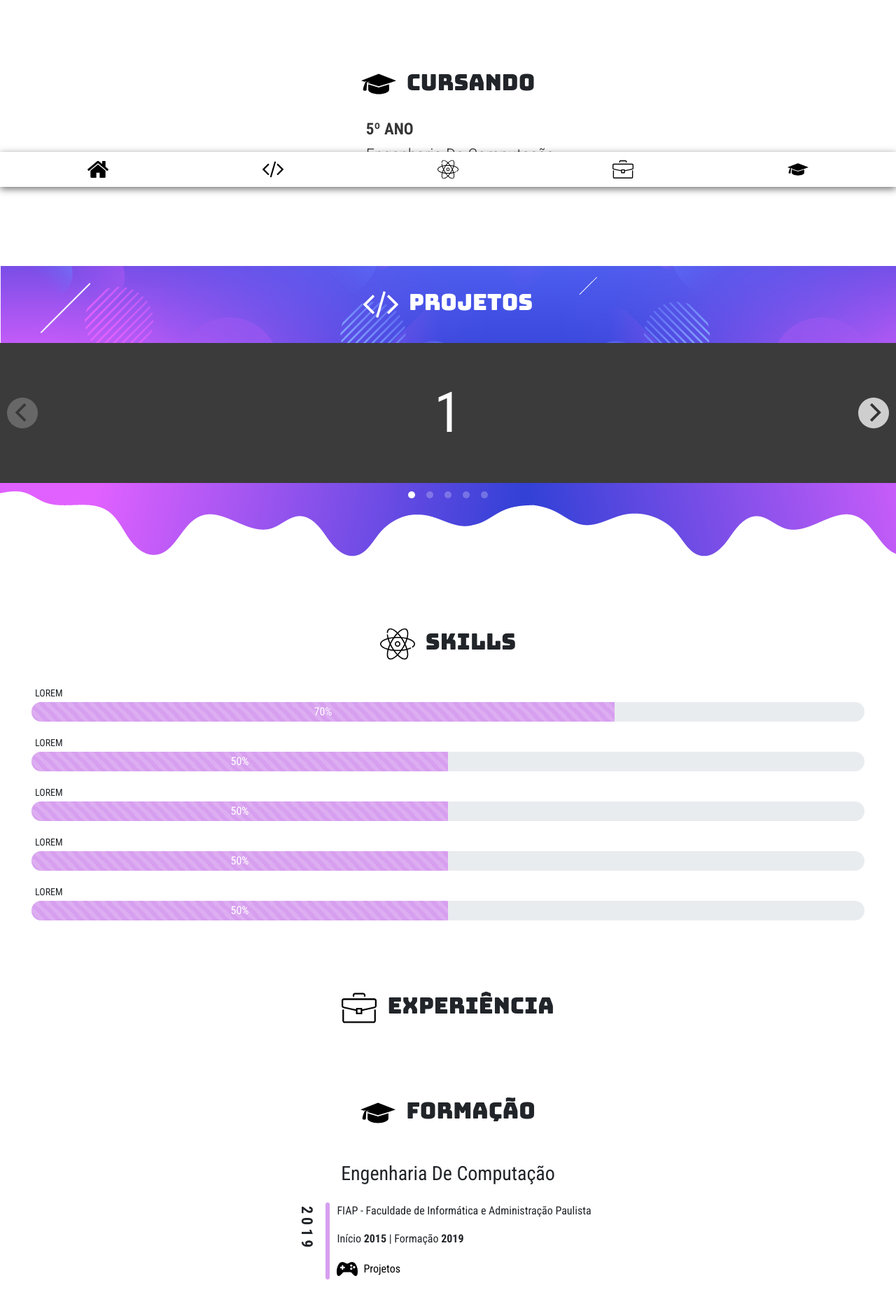
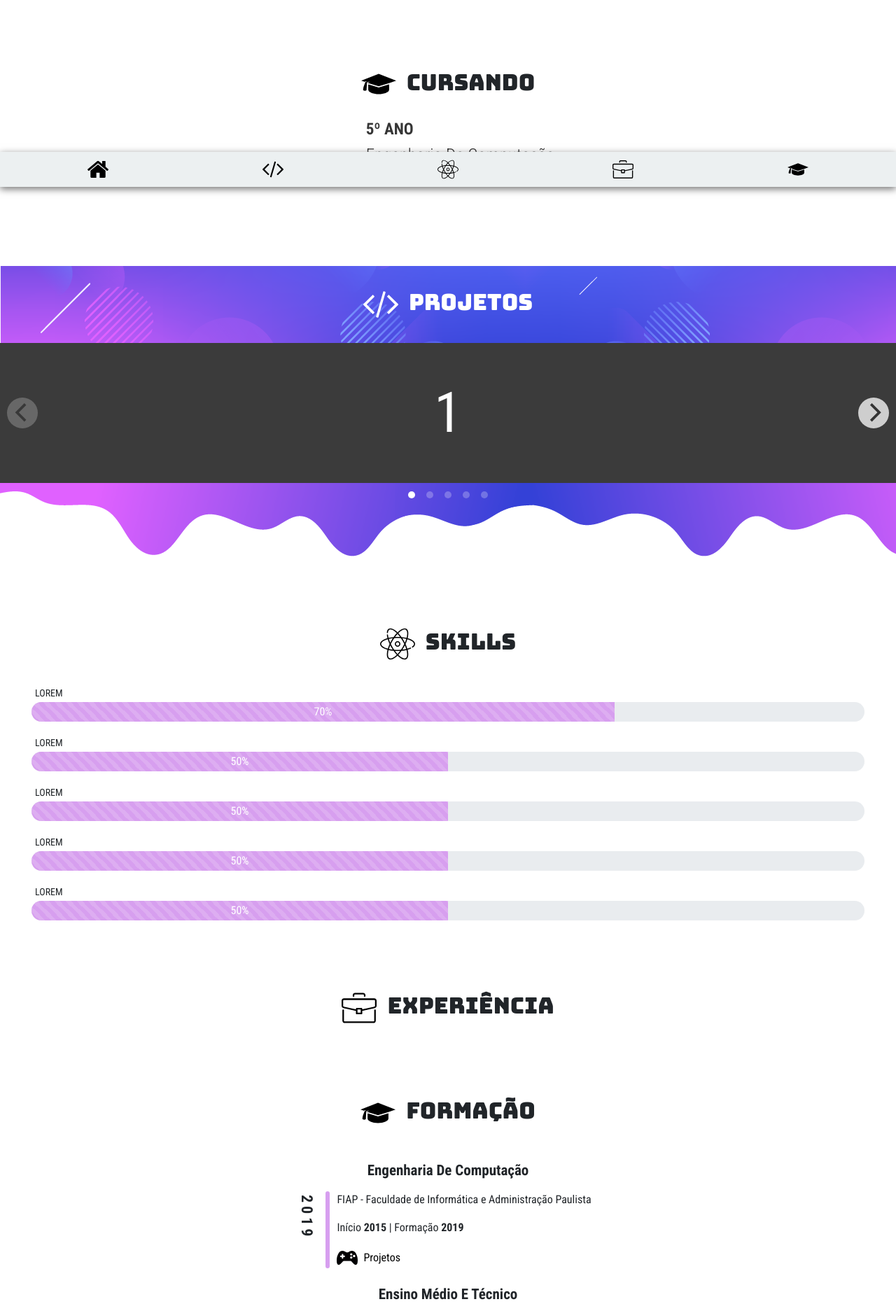
Before and after one commit to polyanapimenta/polyanapimenta.github.io, a Jekyll site: the page built from paginas/portifolio.html, in a window 1280 px wide. Shown: the part 633-2496 px from the top of the page at 70% size. Built offline with Jekyll 4.4.1, drawn with Linux system fonts in a browser that asks for light colours; some of the changed text lies outside the part shown.

Commit message:
arrumando margens

```diff
--- a/assets/portifolio.scss
+++ b/assets/portifolio.scss
@@ -107,7 +107,7 @@
 }
 
 .nav__mobile {
-  background-color: #fff;
+  background-color: #ecf0f1;
   padding: 0;
   position: fixed;
   bottom: 0;
@@ -226,21 +226,21 @@
 }
 
 .section__formacao {
-  margin-bottom: 60px;
   .section__header {
     margin-bottom: 45px;
   }
 }
 
-.box {
-  margin-bottom: 40px;
+
 .box__header {
   display: flex;
   justify-content: center;
-    margin: 10px 0;
-    font-weight: 400;
+  margin: 10px 0 2px;
+  font-size: 21px;
+  font-weight: 700;
   text-transform: capitalize;
 }
+
 .box__body {
   display: flex;
   justify-content: center;
@@ -281,7 +281,7 @@
     }
   }
 }
-}
+
 
 .section__idioma {
   .section__header {
--- a/paginas/portifolio.html
+++ b/paginas/portifolio.html
@@ -166,7 +166,7 @@
         </div>
 
         <div class="box">
-            <h3 class="box__header">Ensino Médio e<br>Técnico em Logística</h3>
+            <h3 class="box__header">Ensino Médio e Técnico <br>em Logística</h3>
             <div class="box__body">
               <p>2014</p>
               <span class="span__delimitador"></span>
```
Lines whose indentation alone changed are shown as unchanged.
